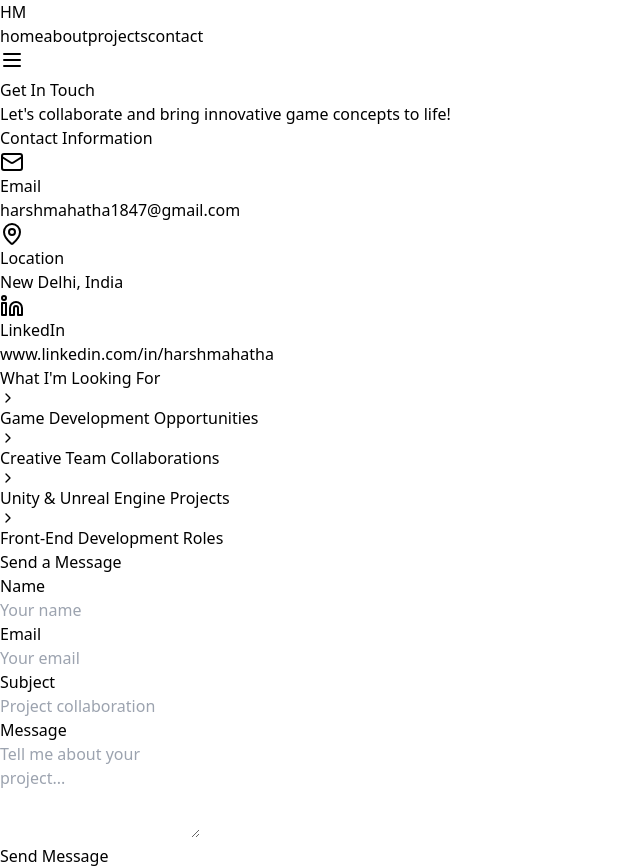
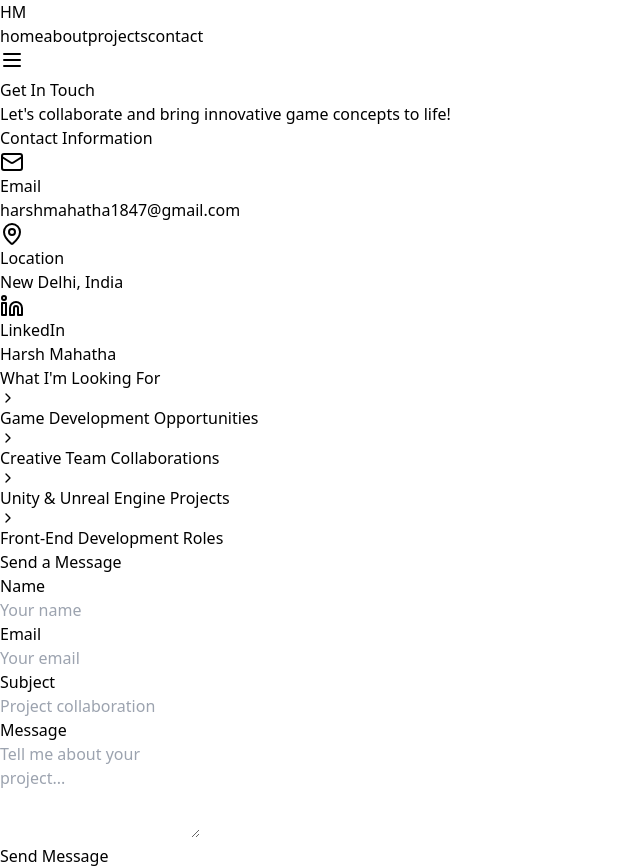
Before and after one commit to Harsh-Mahatha/My-Portfolio, a React (Vite) app: page /contact in a window 1280 px wide. Shown: the whole page, without its empty margins (0-640 px from the left). Built offline with nearby package versions, Linux system fonts and the light colour scheme.

Commit message:
Improvements

```diff
--- a/src/components/ContactPage.jsx
+++ b/src/components/ContactPage.jsx
@@ -72,13 +72,18 @@ const ContactPage = () => {
                   <div className="text-white">New Delhi, India</div>
                 </div>
               </div>
-              <div className="flex items-center gap-4 p-4 bg-gray-800/30 rounded-lg border border-gray-700">
+              <a
+                href="https://www.linkedin.com/in/harshmahatha/"
+                target="_blank"
+                rel="noopener noreferrer"
+                className="flex items-center gap-4 p-4 bg-gray-800/30 rounded-lg border border-gray-700 hover:bg-gray-700/40 transition"
+              >
                 <Linkedin className="text-blue-500" size={24} />
                 <div>
                   <div className="text-gray-400 text-sm">LinkedIn</div>
-                  <div className="text-white">www.linkedin.com/in/harshmahatha</div>
+                  <div className="text-white">Harsh Mahatha</div>
                 </div>
-              </div>
+              </a>
             </div>
           </div>
           <div>
--- a/src/components/HomePage.jsx
+++ b/src/components/HomePage.jsx
@@ -38,16 +38,23 @@ const HomePage = ({ projects }) => (
         <div className="flex flex-col sm:flex-row gap-4 justify-center">
           <Link
             to="/projects"
-            className="px-8 py-4 bg-gradient-to-r from-blue-500 to-purple-600 hover:from-blue-600 hover:to-purple-700 text-white font-semibold rounded-lg transition-all duration-300 transform hover:scale-105 hover:shadow-xl text-center"
+            className="px-6 py-4 bg-gradient-to-r from-blue-500 to-purple-600 hover:from-blue-600 hover:to-purple-700 text-white font-semibold rounded-lg transition-all duration-300 transform hover:scale-105 hover:shadow-xl text-center"
           >
             View My Work
           </Link>
           <Link
             to="/contact"
-            className="px-8 py-4 border-2 border-gray-600 hover:border-white text-gray-300 hover:text-white font-semibold rounded-lg transition-all duration-300 transform hover:scale-105 text-center"
+            className="px-6 py-4 border-2 border-gray-600 hover:border-white text-gray-300 hover:text-white font-semibold rounded-lg transition-all duration-300 transform hover:scale-105 text-center"
           >
             Get In Touch
           </Link>
+          <a
+            href="/Downloads/Harsh's Resume.pdf"
+            download
+            className="px-10 py-4 bg-gradient-to-r from-pink-500 to-blue-600 hover:from-pink-600 hover:to-blue-700 text-white font-semibold rounded-lg transition-all duration-300 transform hover:scale-105 hover:shadow-xl text-center"
+          >
+            Resume
+          </a>
         </div>
       </div>
       {/* Animated Background Elements */}
--- a/src/components/NavBar.jsx
+++ b/src/components/NavBar.jsx
@@ -21,9 +21,15 @@ const NavBar = ({ isMenuOpen, setIsMenuOpen, isScrolled }) => {
     <nav className={`fixed top-0 w-full z-50 transition-all duration-300 ${isScrolled ? 'bg-gray-900/95 backdrop-blur-sm border-b border-gray-800' : 'bg-transparent'}`}>
       <div className="max-w-7xl mx-auto px-4 sm:px-6 lg:px-8">
         <div className="flex justify-between items-center py-4">
-          <div className="text-2xl font-bold bg-gradient-to-r from-blue-400 to-purple-500 bg-clip-text text-transparent">
-            HM
-          </div>
+          <Link
+            to="/"
+            className="text-2xl font-bold bg-gradient-to-r from-blue-400 to-purple-500 bg-clip-text text-transparent focus:outline-none focus:ring-2 focus:ring-blue-400 rounded transition-shadow"
+            aria-label="Go to home page"
+          >
+            <button type="button">
+              HM
+            </button>
+          </Link>
           {/* Desktop Menu */}
           <div className="hidden md:flex space-x-8">
             {['home', 'about', 'projects', 'contact'].map((page) => (
```
Also changed, not shown: 1 other file (tests, documents, lock files or other folders).
